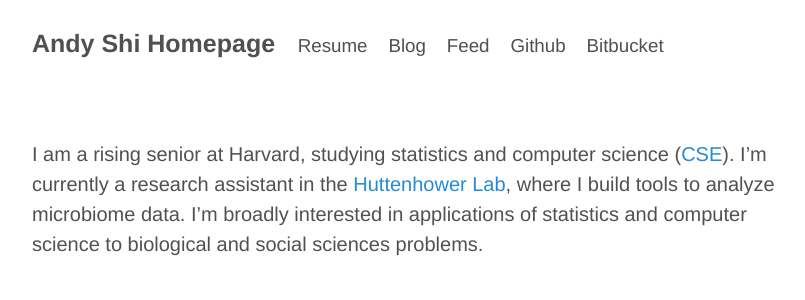
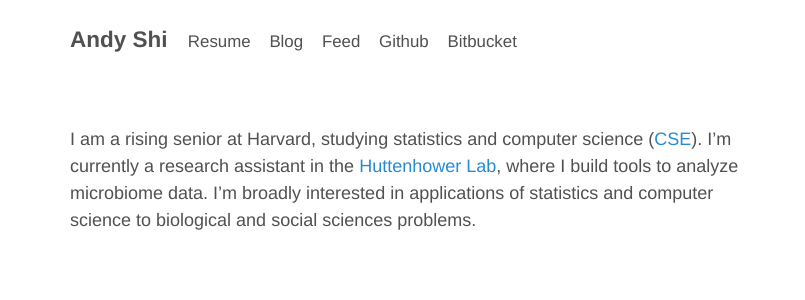
Before and after one commit to shiandy/shiandy.github.io, a Jekyll site: the page built from index.markdown, in a window 1280 px wide. Shown: the top 300 px of the page, without its empty margins (228-1033 px from the left). Built offline with Jekyll 4.4.1, drawn with Linux system fonts in a browser that asks for light colours; Markdown is read by kramdown in place of the engine named in the settings.

Commit message:
update site config

```diff
--- a/_config.yml
+++ b/_config.yml
@@ -1,7 +1,7 @@
 ###########
 # site.title, site.url, site.author.name
 
-title:   'Andy Shi Homepage'
+title:   'Andy Shi'
 author:
   name:  'Andy Shi'
 
@@ -30,7 +30,6 @@ lsi: false
 destination: ./_site
 port:        4000
 highlighter:  'pygments'
-permalink:  /:title.html
 safe: true
 excerpt_separator: <!--more-->
 markdown: redcarpet
--- a/css/style.scss
+++ b/css/style.scss
@@ -10,7 +10,7 @@
 
 html {
   font-family: $font-family;
-  font-size:   20px;
+  font-size:   18px;
   line-height: 1.5;
 }
 
```
